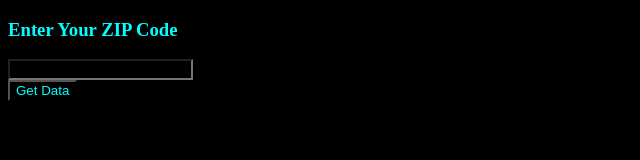
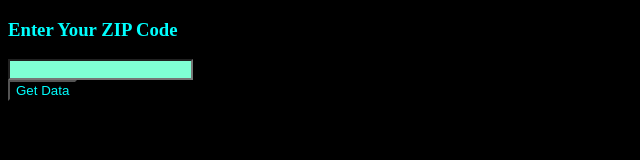
Before and after one commit to cursebreakers/weatherapp, a website built with webpack: page src/index.html in a window 1280 px wide. Shown: the whole page, without its empty margins (0-640 px from the left). Built offline with nearby package versions, Linux system fonts and the light colour scheme.

Commit message:
input background

```diff
--- a/src/platform.js
+++ b/src/platform.js
@@ -9,7 +9,7 @@ export function updatePlatform(weatherData) {
     const content = document.getElementById('content');
 
     // Extracting relevant information
-    const temperatureCelsius = weatherData.current.temp_c;
+    const temperatureCelsius = weatherData.current.temp_f;
     const precipitationInches = weatherData.current.precip_in;
     const dateTime = weatherData.current.last_updated;
     const cityName = weatherData.location.name;
--- a/src/style.css
+++ b/src/style.css
@@ -2,3 +2,8 @@
     background-color: #000;
     color: aqua;
 }
+
+input {
+    background-color: aquamarine;
+    color: #000;
+}
```
Also changed, not shown: dist/main.js.
